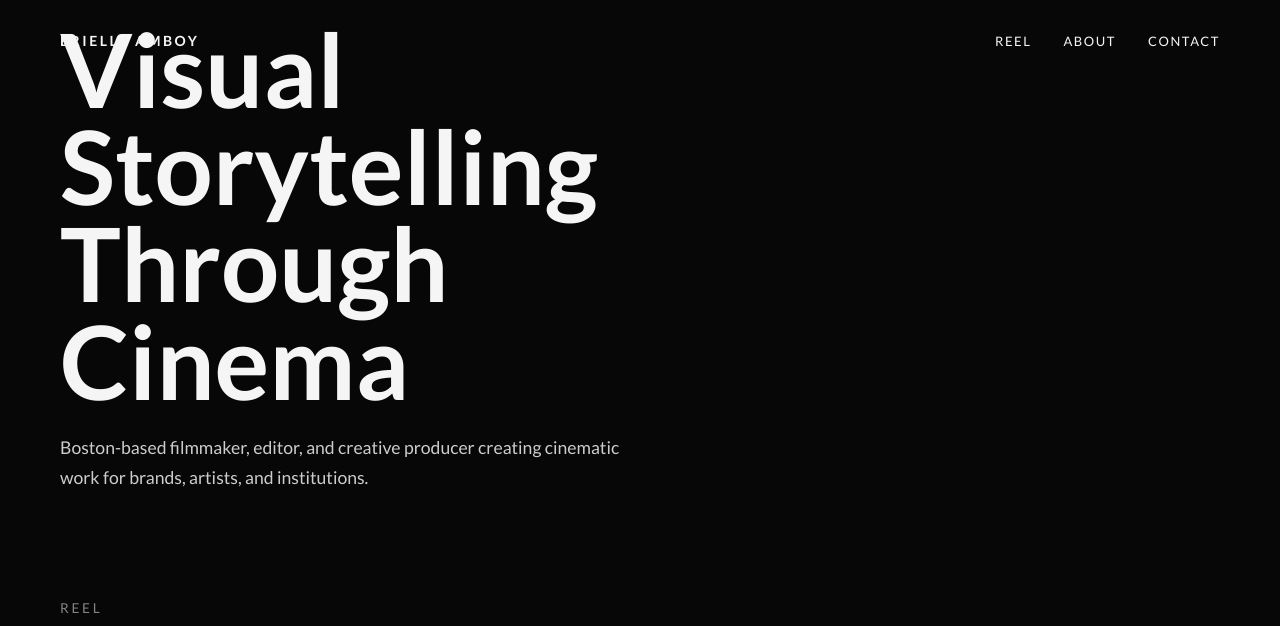
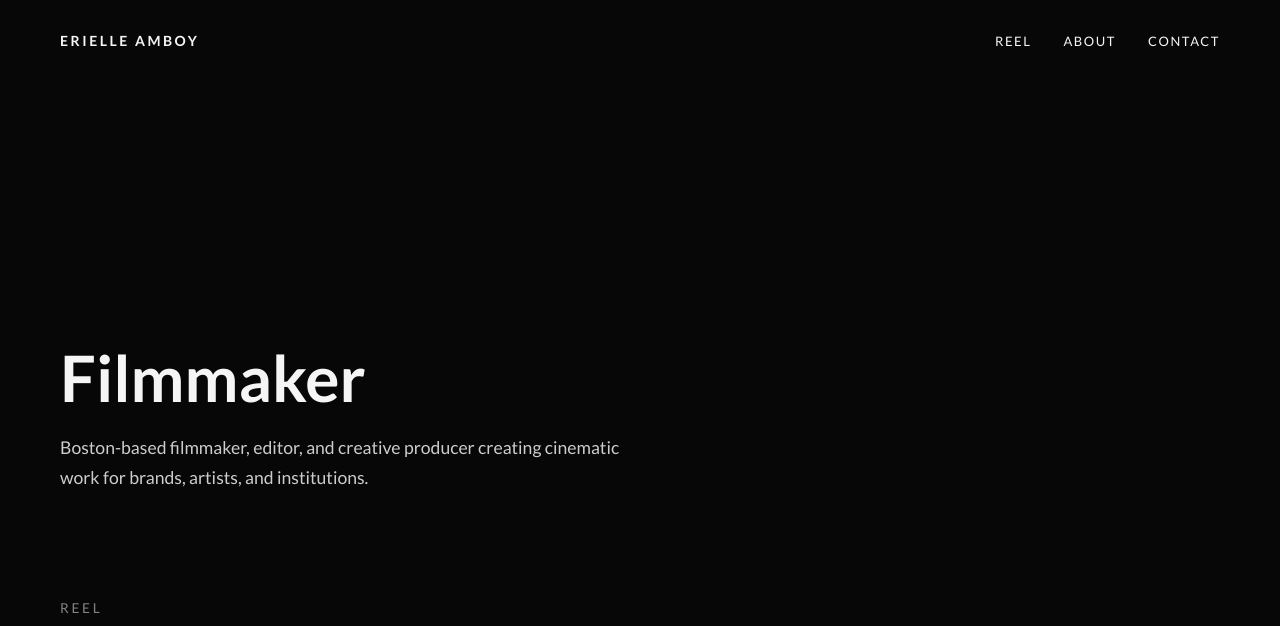
Before and after one commit to eamboy/portfolio, a plain HTML site: page index.html in a window 1280 px wide. Shown: the top 626 px of the page. Drawn offline with Linux system fonts and the light colour scheme.

Commit message:
Update index.html

```diff
--- a/index.html
+++ b/index.html
@@ -80,7 +80,7 @@
 
     .hero-content h1 {
       font-family: 'Lato', serif;
-      font-size: clamp(4rem, 8vw, 8rem);
+      font-size: clamp(2.5rem, 5vw, 4.5rem);
       line-height: 0.95;
       margin-bottom: 24px;
     }
@@ -262,7 +262,7 @@
  <section class="hero">
 
   <div class="hero-content">
-    <h1>Visual Storytelling Through Cinema</h1>
+    <h1>Filmmaker</h1>
 
     <p>
       Boston-based filmmaker, editor, and creative producer creating cinematic work for brands, artists, and institutions.
```
